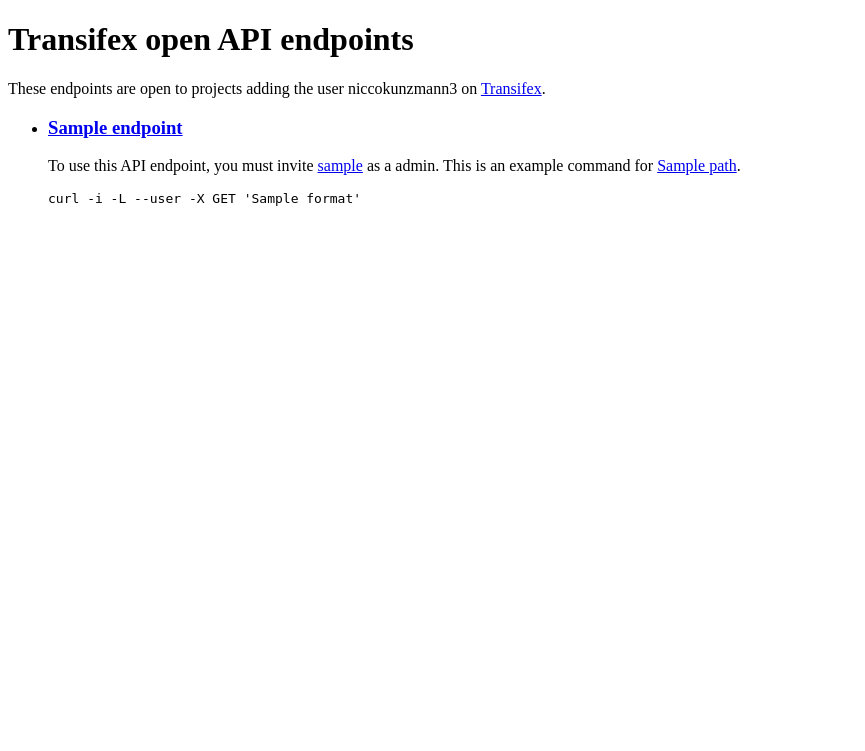
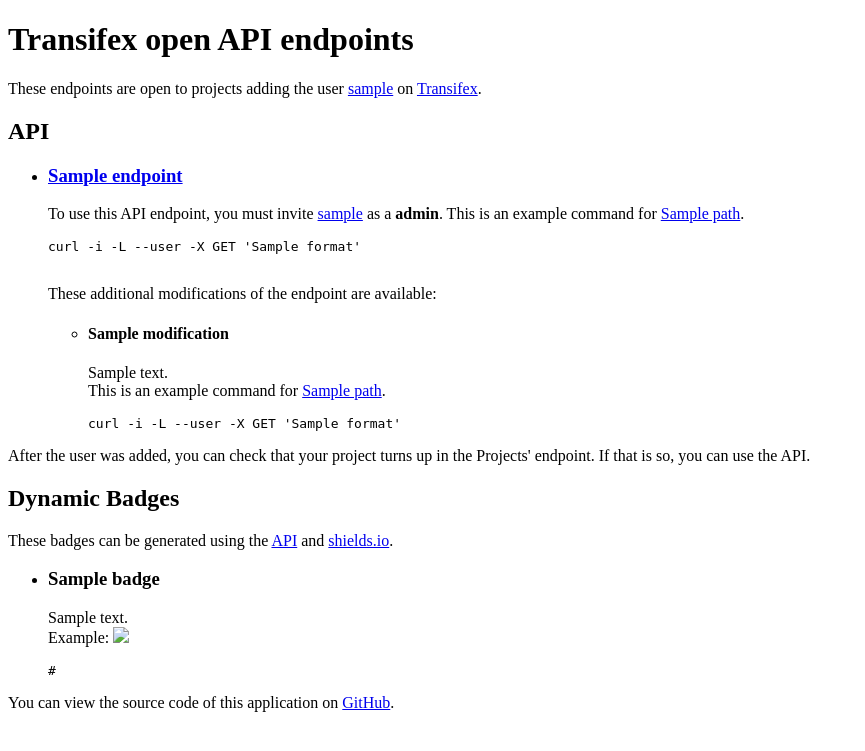
Before and after one commit to niccokunzmann/open-transifex-api, a Flask app: template templates/index.html in a window 1280 px wide. Shown: the top 751 px of the page, without its empty margins (0-865 px from the left). Run offline with Flask 2, Linux system fonts and the light colour scheme; the template is opened without the code that fills it: most values are stand-ins (such as "Sample title", 1, 10 or a date in 2020).

Commit message:
add dynamic bdges

```diff
--- a/app.py
+++ b/app.py
@@ -10,7 +10,8 @@
 # configuration
 CACHE_TIMEOUT = int(os.environ.get("APP_CACHE_TIMEOUT", 60))
 TRANSIFEX_PASSWORD = os.environ["TRANSIFEX_PASSWORD"] # from https://www.transifex.com/user/settings/api/
-TRANSIFEX_USERNAME = os.environ.get("TRANSIFEX_USERNAME", "niccokunzmann3") # from https://www.transifex.com/user/settings/api/
+TRANSIFEX_USERNAME = os.environ.get("TRANSIFEX_USERNAME", "niccokunzmann3") # the user for the TRANSIFEX_PASSWORD
+SHIELDS_API = os.environ.get("SHIELDS_API", "https://img.shields.io") # replace this, if you run shields locally
 
 # constants
 AUTH = ("api", TRANSIFEX_PASSWORD)
@@ -18,8 +19,19 @@
     "resource_slug": "07-better-to-be-hopeful-txt",
     "project_slug": "12-characters-play",
     "organization_slug": "12-characters",
-    "language": "de"
+    "language_code": "de",
+    "color": "green",
+    "label": "label"
 }
+TEMPLATE_ENTRIES = {
+    "resource_slug": "RESOURCE",
+    "project_slug": "PROJECT",
+    "organization_slug": "ORGANIZATION",
+    "language_code": "LANGUAGE",
+    "color": "COLOR",
+    "label": "LABEL"
+}
+PARAM_MODIFICATION = "modification"
 
 # globals
 app = Flask(__name__, template_folder= "templates")
@@ -37,7 +49,7 @@
         return function
     return change_to
 
-def open_api(name, role, url, documentation):
+def open_api(name, role, url, documentation, modifications={}):
     """Open the call to the API for a user."""
 
     # get the path from a url, see https://stackoverflow.com/a/7894483/1320237
@@ -51,33 +63,77 @@
     def get(**kw):
         # request query string, see http://werkzeug.pocoo.org/docs/0.14/wrappers/#werkzeug.wrappers.BaseRequest.args
         request_url = url_template.format(**kw)
+        args = request.args.copy()
+        if PARAM_MODIFICATION in args:
+            modification_name = args.pop(PARAM_MODIFICATION)
+            modification = modifications[modification_name]
+        else:
+            def modification(x):
+                return x
         print("request.path", request.path)
-        params = ("?" + urllib.parse.urlencode(request.args) if request.args else "")
-        print("curl -i -L --user api:$TRANSIFEX_PASSWORD -X GET '{}{}'".format(request_url, params))
-        response = requests.get(request_url, auth=AUTH, params=request.args)
+        params = ("?" + urllib.parse.urlencode(args) if args else "")
+        full_request_url = request_url + params
+        print("curl -i -L --user api:$TRANSIFEX_PASSWORD -X GET '{}'".format(full_request_url))
+        response = requests.get(request_url, auth=AUTH, params=args)
         result = response.json()
+        result = modification(result)
         # make a response, see https://stackoverflow.com/a/40211663/1320237
         resp = make_response(json.dumps(result, indent=2), ) #here you could use make_response(render_template(...)) too
         # flask response headers, see http://werkzeug.pocoo.org/docs/0.14/datastructures/#werkzeug.datastructures.Headers
+        for header in response.headers:
+            if header.lower().startswith("x-transifex"):
+                resp.headers[header] = response.headers[header]
         resp.headers['Access-Control-Allow-Origin'] = '*'
-        resp.headers['X-Documentation'] = documentation
-        resp.headers['X-Url'] = request_url
-        resp.headers['X-Url-Template'] = url
+        resp.headers['X-App-Documentation'] = documentation
+        resp.headers['X-App-Url'] = full_request_url
+        resp.headers['X-App-Url-Template'] = url
         resp.mimetype = "application/json"
         return resp
 
     example_url = "http://{host}" + urllib.parse.urlparse(url_template.format(**EXAMPLE_ENTRIES)).path
-
+    mods = []
+    for modification_name in sorted(modifications):
+        function = modifications[modification_name]
+        mod_query = "?" + PARAM_MODIFICATION + "=" + modification_name
+        mods.append({
+            "name": modification_name,
+            "description": function.__doc__,
+            "example": example_url + mod_query,
+            "path": path + mod_query
+        })
     open_apis.append({
         "url": url,
         "documentation": documentation,
         "path": path,
         "name": name,
         "example": example_url,
-        "role": role
+        "role": role,
+        "get": get,
+        "modifications": mods
     })
 
-
+def modify_resources_summary(data):
+    """Summarize the resources into one joint statistic."""
+    result = {
+        "stats": {
+            "reviewed_1":{
+                "name": "reviewed"
+            },
+            "translated":{
+                "name":"translated"
+            },
+            "language_code": data[0]["stats"].get("language_code")
+        }
+    }
+    for attribute in ["stringcount", "wordcount", "percentage"]:
+        if attribute in data[0]:
+            result[attribute] = sum(entry[attribute] for entry in data)
+        for stat in ["reviewed_1", "translated"]:
+            value = sum(entry["stats"][stat][attribute] for entry in data)
+            if attribute == "percentage":
+                value /= len(data) * 1.0
+            result["stats"][stat][attribute] = value
+    return result
 
 open_api(
     "Projects", "Translator",
@@ -86,10 +142,11 @@
 open_api(
     "Resources", "Translator",
     "https://api.transifex.com/organizations/<organization_slug>/projects/<project_slug>/resources/",
-    "https://docs.transifex.com/api/resources")
+    "https://docs.transifex.com/api/resources",
+    modifications={"summary": modify_resources_summary})
 open_api(
     "Translations", "Translator",
-    "https://www.transifex.com/api/2/project/<project_slug>/resource/<resource_slug>/translation/<language>/strings/",
+    "https://www.transifex.com/api/2/project/<project_slug>/resource/<resource_slug>/translation/<language_code>/strings/",
     "https://docs.transifex.com/api/translations")
 open_api(
     "Reports", "Translator",
@@ -100,16 +157,104 @@
     "https://www.transifex.com/api/2/project/<project_slug>/resource/<resource_slug>/stats/",
     "https://docs.transifex.com/api/statistics")
 open_api(
+    "Language Statistics", "Translator",
+    "https://www.transifex.com/api/2/project/<project_slug>/resource/<resource_slug>/stats/<language_code>",
+    "https://docs.transifex.com/api/statistics")
+open_api(
     "Languages", "Project Maintainer",
     "https://www.transifex.com/api/2/project/<project_slug>/languages/",
     "https://docs.transifex.com/api/languages")
+open_api(
+    "Organizations", "Translator",
+    "https://api.transifex.com/organizations/",
+    "https://docs.transifex.com/api/organizations")
 
+dynamic_badges = []
+def dynamic_badge(name, description, app_path, query):
+    """Create a badge."""
+    def template_url(host, args=TEMPLATE_ENTRIES):
+        badge_query = {
+            "url": "http://" + host + app_path.format(**args),
+            "label": args["label"],
+            "query": query.format(**args),
+            "colorB": args["color"]}
+        for attr in ["prefix", "suffix"]:
+            if attr in args:
+                badge_query[attr] = args[attr]
+        url = SHIELDS_API
+        url += "/badge/dynamic/json.svg?"
+        url += urllib.parse.urlencode(badge_query)
+        return url
 
+    def example_url(host):
+        url = template_url(host, EXAMPLE_ENTRIES)
+        return url
 
+    def show_url(host):
+        url = template_url(host)
+        for variable in TEMPLATE_ENTRIES.values():
+            url = url.replace(variable, "<strong>" + variable + "</strong>")
+        return url
+    dynamic_badges.append({
+        "name": name,
+        "description": description,
+        "app_path": app_path,
+        "query": query,
+        "example_url": example_url,
+        "template_url": template_url,
+        "show_url": show_url
+    })
+
+dynamic_badge(
+    "Resource: overall translation",
+    "How much of the resource is translated.",
+    "/organizations/{organization_slug}/projects/{project_slug}/resources/",
+    '$[?(@.slug=="{resource_slug}")].stats[?(@.name=="translated")].percentage')
+dynamic_badge(
+    "Resource: translation of a language",
+    "How much of the resource is translated in one language.",
+    "/organizations/{organization_slug}/projects/{project_slug}/resources/?language_code={language_code}",
+    '$[?(@.slug=="{resource_slug}")].stats[?(@.name=="translated")].percentage')
+dynamic_badge(
+    "Project: overall translation",
+    "How much of a project is translated.",
+    "/organizations/{organization_slug}/projects/{project_slug}/resources/?modification=summary",
+    '$.stats[?(@.name=="translated")].percentage')
+dynamic_badge(
+    "Project: translation of a language",
+    "How much of a project is translated in a certain language.",
+    "/organizations/{organization_slug}/projects/{project_slug}/resources/?modification=summary&language_code={language_code}",
+    '$.stats[?(@.name=="translated")].percentage')
+
+dynamic_badge(
+    "Resource: overall review progress",
+    "How much of the resource is reviewed.",
+    "/organizations/{organization_slug}/projects/{project_slug}/resources/",
+    '$[?(@.slug=="{resource_slug}")].stats[?(@.name=="reviewed")].percentage')
+dynamic_badge(
+    "Resource: review progress of a language",
+    "How much of the resource is reviewed in one language.",
+    "/organizations/{organization_slug}/projects/{project_slug}/resources/?language_code={language_code}",
+    '$[?(@.slug=="{resource_slug}")].stats[?(@.name=="reviewed")].percentage')
+dynamic_badge(
+    "Project: overall review progress",
+    "How much of a project is reviewed.",
+    "/organizations/{organization_slug}/projects/{project_slug}/resources/?modification=summary",
+    '$.stats[?(@.name=="reviewed")].percentage')
+dynamic_badge(
+    "Project: review progress of a language",
+    "How much of a project is reviewed in a certain language.",
+    "/organizations/{organization_slug}/projects/{project_slug}/resources/?modification=summary&language_code={language_code}",
+    '$.stats[?(@.name=="reviewed")].percentage')
 
 @app.route("/", methods=['GET'])
 def index():
-    return render_template("index.html", open_apis=open_apis, host=request.host, username=TRANSIFEX_USERNAME)
+    return render_template(
+        "index.html",
+        open_apis=open_apis,
+        host=request.host,
+        username=TRANSIFEX_USERNAME,
+        badges=dynamic_badges)
 
 if __name__ == "__main__":
     app.run(debug=True, host="0.0.0.0")
--- a/templates/index.html
+++ b/templates/index.html
@@ -7,9 +7,11 @@
 <body>
     <h1>Transifex open API endpoints</h1>
     <p>
-        These endpoints are open to projects adding the user niccokunzmann3
-        on <a href="https://transifex.com">Transifex</a>.
+        These endpoints are open to projects adding the user
+        <a href="https://www.transifex.com/user/profile/{{ username }}/">{{ username }}</a>
+        on  <a href="https://transifex.com">Transifex</a>.
     </p>
+    <h2 id="api">API</h2>
     <ul>
     {% for endpoint in open_apis: %}
         <li>
@@ -17,15 +19,64 @@
             <p>
                 To use this API endpoint, you must invite
                 <a href="https://www.transifex.com/user/profile/{{ username }}/">{{ username }}</a>
-                as a {{ endpoint["role"] }}.
+                as a <strong>{{ endpoint["role"] }}</strong>.
                 This is an example command for
                 <a href="{{ endpoint["example"].format(host=host) }}">{{ endpoint["path"] }}</a>.
             </p>
             <pre>
 curl -i -L --user -X GET '{{ endpoint["example"].format(host=host) }}'
             </pre>
+            {% if endpoint["modifications"]: %}
+                <p>
+                    These additional modifications of the endpoint are available:
+                </p>
+                <ul>
+                {% for modification in endpoint["modifications"] %}
+                    <li>
+                        <h4>{{ modification["name"] }}</h4>
+                        <p>
+                            {{ modification["description"] }} <br/>
+                            This is an example command for
+                            <a href="{{ modification["example"].format(host=host) }}">{{ modification["path"] }}</a>.
+                        </p>
+                        <pre>curl -i -L --user -X GET '{{ modification["example"].format(host=host) }}'</pre>
+                    </li>
+                {% endfor %}
+                </ul>
+            {% endif %}
         </li>
     {% endfor %}
     </ul>
+    <p>
+        After the user was added, you can check that your project turns up in
+        the Projects' endpoint.
+        If that is so, you can use the API.
+    </p>
+    <h2>Dynamic Badges</h2>
+    <p>
+        These badges can be generated using the
+        <a href="#api">API</a> and <a href="https://shields.io">shields.io</a>.
+    </p>
+    <ul>
+    {% for badge in badges: %}
+        <li>
+            <h3>{{ badge["name"] }}</h3>
+            <p>
+                {{ badge["description"] }}<br/>
+                Example: <img src="{{ badge['example_url'](host) }}" />
+            </p>
+            <pre>{{ badge['example_url'](host) }}</pre>
+            <a href="{{ badge['example_url'](host) }}">
+            {% autoescape false %}
+                {{ badge['show_url'](host) }}
+            {% endautoescape %}
+            </a>
+        </li>
+    {% endfor %}
+    </ul>
+    <footer>
+        You can view the source code of this application on
+        <a href="https://github.com/niccokunzmann/open-transifex-api/">GitHub</a>.
+    </footer>
 </body>
 </html>
```
Also changed, not shown: README.md.
